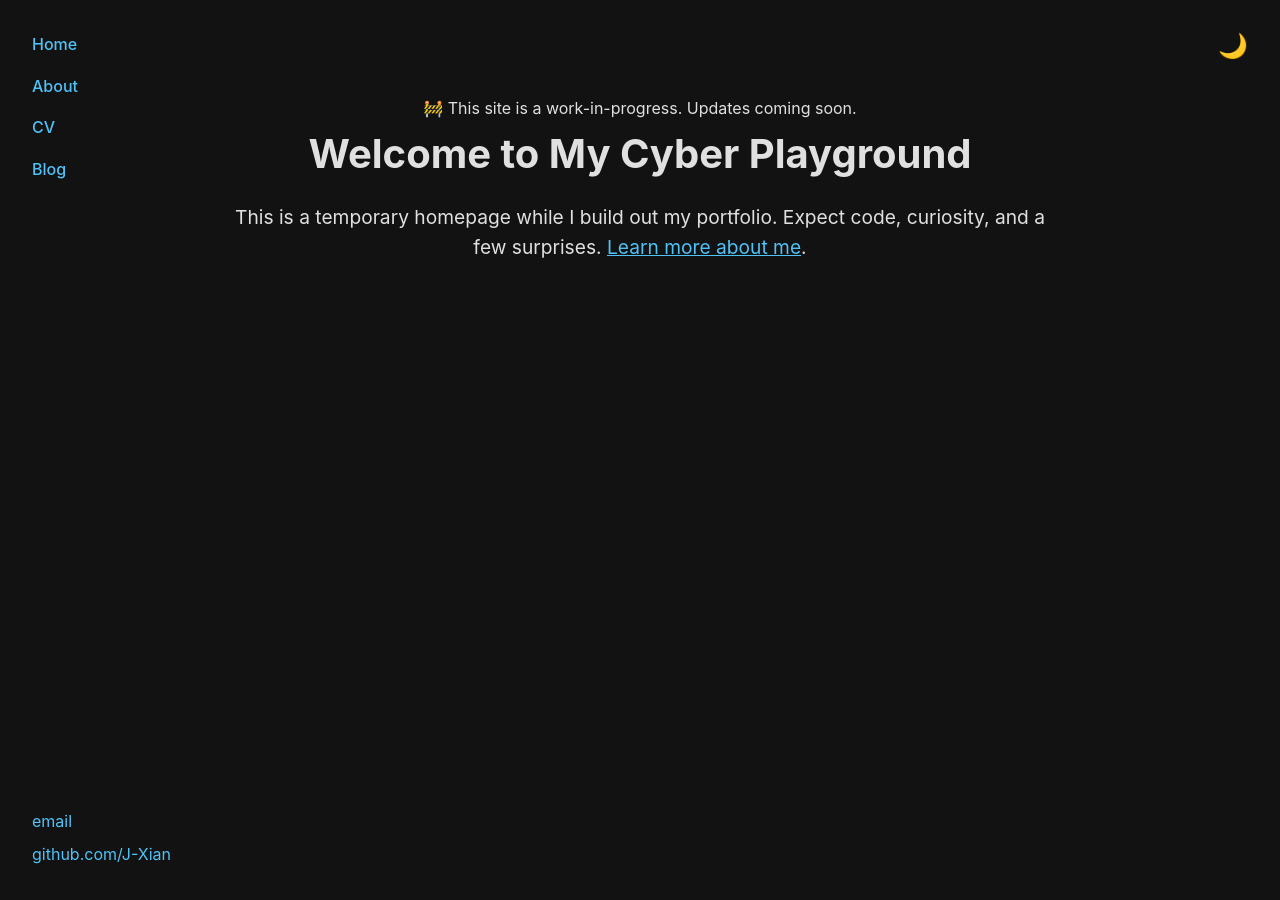
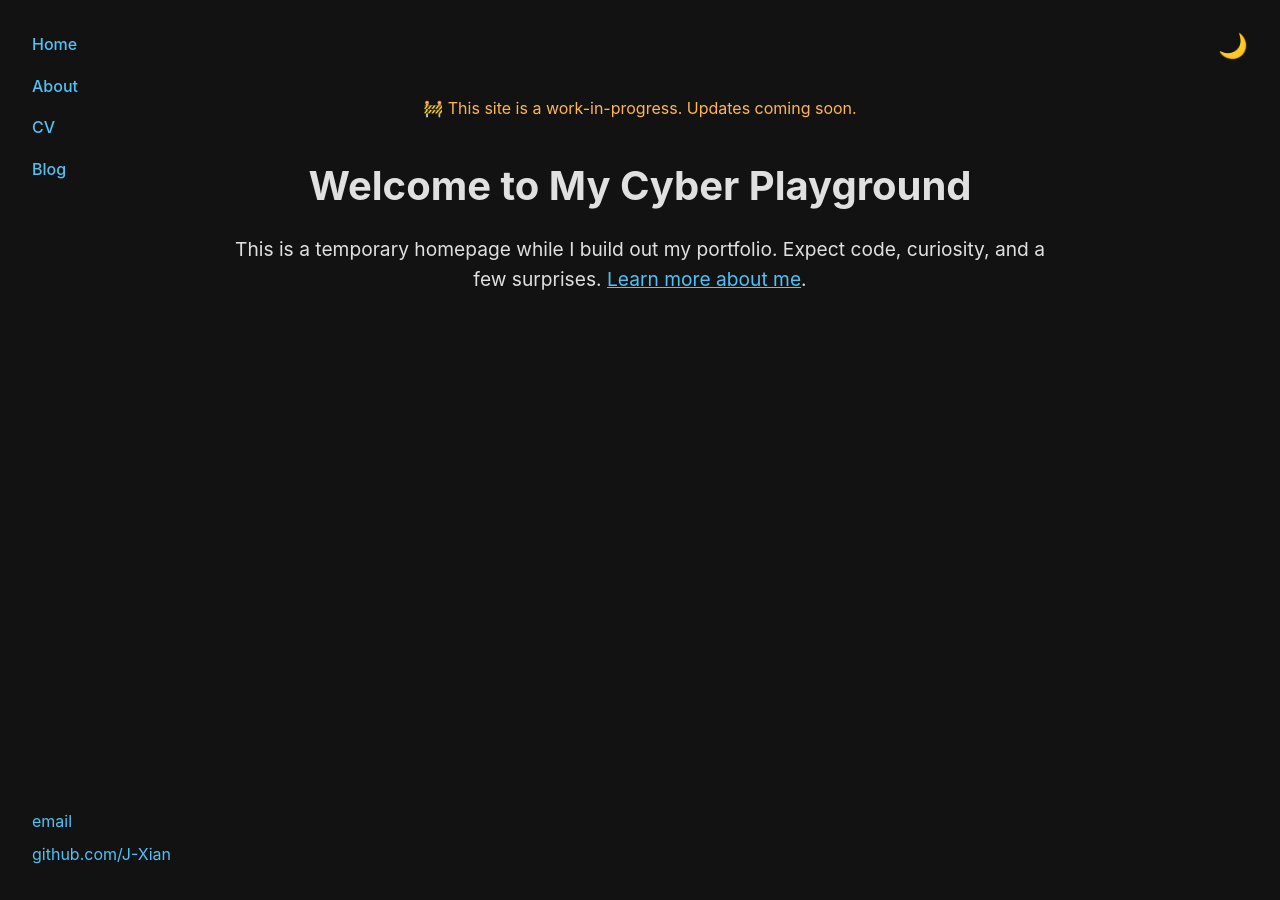
Before and after one commit to J-Xian/J-Xian.github.io, a Jekyll site: the page built from index.html, in a window 1280 px wide. Built offline with Jekyll 4.4.1, drawn with Linux system fonts in a browser that asks for light colours.

Commit message:
Update main.css

```diff
--- a/css/main.css
+++ b/css/main.css
@@ -162,3 +162,11 @@ footer a:hover {
     right: 1rem;
   }
 }
+
+.wip-banner {
+  font-size: 1rem;
+  color: var(--accent-color);
+  margin-bottom: 2rem;
+  text-align: center;
+  opacity: 0.8;
+}
```
